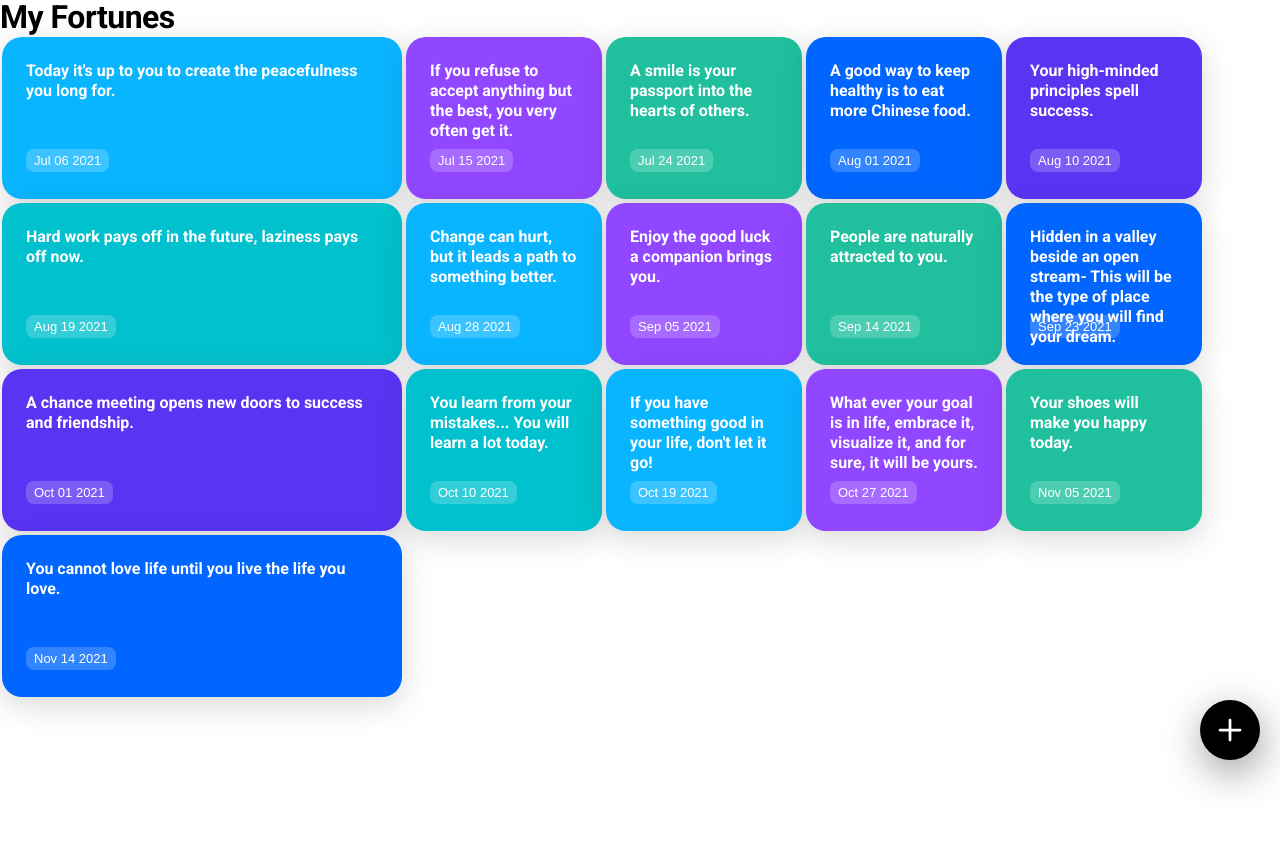
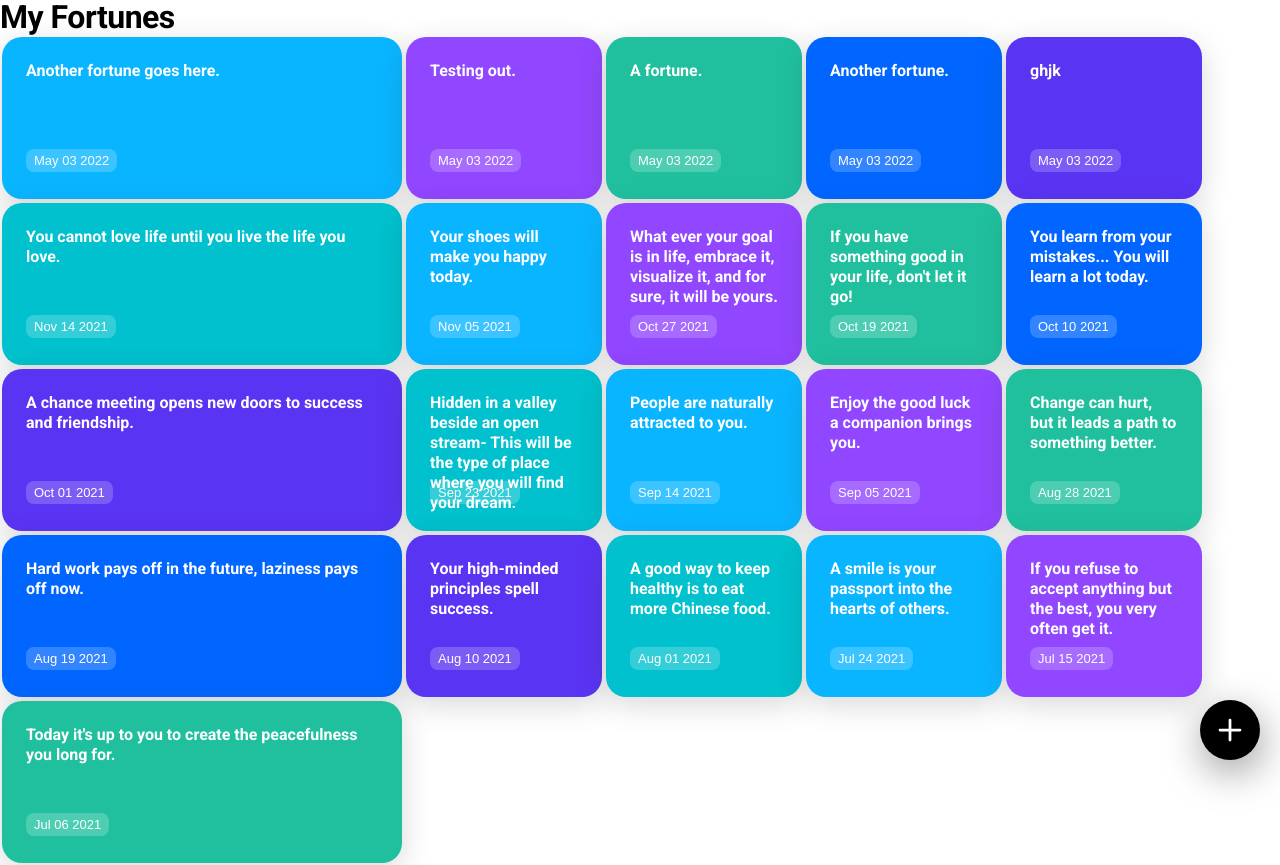
Before and after one commit to floridamaniac/fortune-cookie, a React app: page / in a window 1280 px wide. Before the commit the page ends 800 px from the top, so only its background shows below. Built offline with nearby package versions, Linux system fonts and the light colour scheme; data requests are answered from the project's data file.

Commit message:
Complete add fortune form

```diff
--- a/fortune-data.json
+++ b/fortune-data.json
@@ -63,6 +63,26 @@
     {
       "text": "You cannot love life until you live the life you love.",
       "date": "2021-11-14T03:42:42.832Z"
+    },
+    {
+      "text": "ghjk",
+      "date": "2022-05-03T03:31:50.031Z"
+    },
+    {
+      "text": "Another fortune.",
+      "date": "2022-05-03T03:33:53.218Z"
+    },
+    {
+      "text": "A fortune.",
+      "date": "2022-05-03T03:34:25.534Z"
+    },
+    {
+      "text": "Testing out.",
+      "date": "2022-05-03T03:34:58.936Z"
+    },
+    {
+      "text": "Another fortune goes here.",
+      "date": "2022-05-03T03:35:33.186Z"
     }
   ]
 }
--- a/package.json
+++ b/package.json
@@ -5,7 +5,7 @@
   "main": "index.js",
   "scripts": {
     "client-dev": "npx webpack --watch",
-    "start": "json-server fortune-data.json"
+    "start": "json-server --id date fortune-data.json"
   },
   "author": "Walter Latimer",
   "license": "ISC",
--- a/src/index.jsx
+++ b/src/index.jsx
@@ -7,13 +7,26 @@ function App() {
   const [fortunes, setFortunes] = useState([]);
   const [addView, setAddView] = useState(false);
   const [activeFortune, setActiveFortune] = useState(null);
+  const [newFormText, setNewFormText] = useState('');
+
+  const getFortunes = () => {
+    axios.get('/fortunes').then((results) => setFortunes(results.data.reverse()));
+    console.log('called');
+  };
 
   useEffect(() => {
-    axios.get('/fortunes').then((results) => setFortunes(results.data));
+    getFortunes();
   }, []);
 
-  const addFortune = (e) => {
-    setAddView(false);
+  const addFortune = () => {
+    axios.post('/fortunes', {
+      text: newFormText,
+      date: new Date(),
+    }).then(() => {
+      getFortunes();
+      setAddView(false);
+      setNewFormText('');
+    });
   };
 
   const toggleAddView = () => {
@@ -26,6 +39,10 @@ function App() {
 
   const viewFortune = (i) => {
     if (activeFortune === null) setActiveFortune(i);
+  };
+
+  const handleChange = (e) => {
+    setNewFormText(e.target.value);
   };
 
   return (
@@ -62,6 +79,7 @@ function App() {
 
       {addView && (
         <AddView>
+          <NewFortuneInput onChange={(e) => handleChange(e)} placeholder="Start writing..." />
           <DoneButton onClick={() => addFortune()}>
             Done
           </DoneButton>
@@ -70,6 +88,20 @@ function App() {
     </>
   );
 }
+
+const NewFortuneInput = styled.textarea`
+  outline: none;
+  border: 0;
+  font-family: 'Roboto';
+  font-style: normal;
+  font-weight: 700;
+  font-size: 24px;
+  line-height: 30px;
+  letter-spacing: -0.5px;
+  width: 100%;
+  height: 80%;
+  padding: 20px;
+`;
 
 const CloseFortune = styled.div`
   position: absolute;
@@ -172,6 +204,10 @@ const DoneButton = styled.span`
   justify-content: center;
   align-items: center;
   border-radius: 12px;
+  position: absolute;
+  bottom: 16px;
+  right: 16px;
+  cursor: pointer;
 `;
 
 const AddView = styled.div`
```
